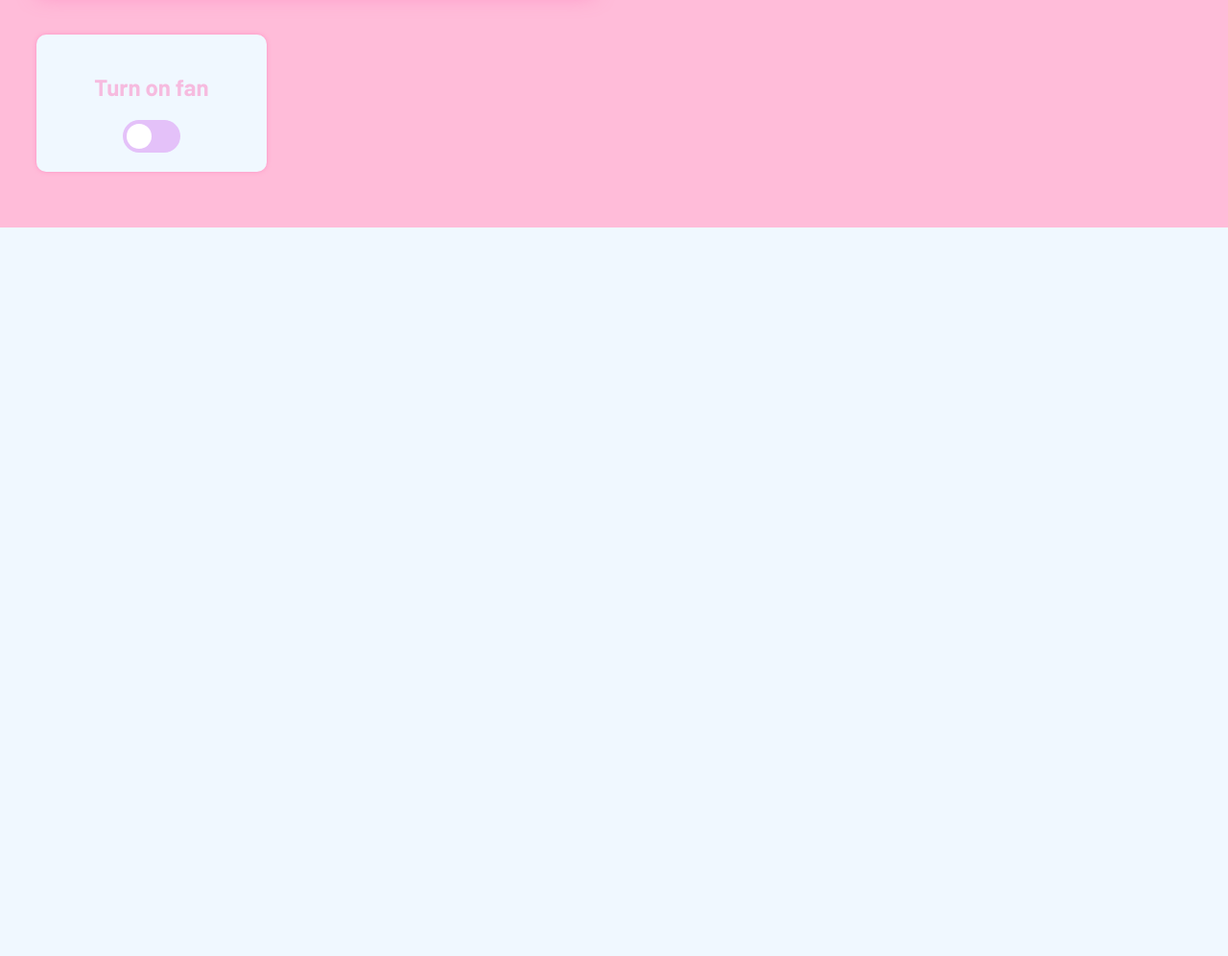
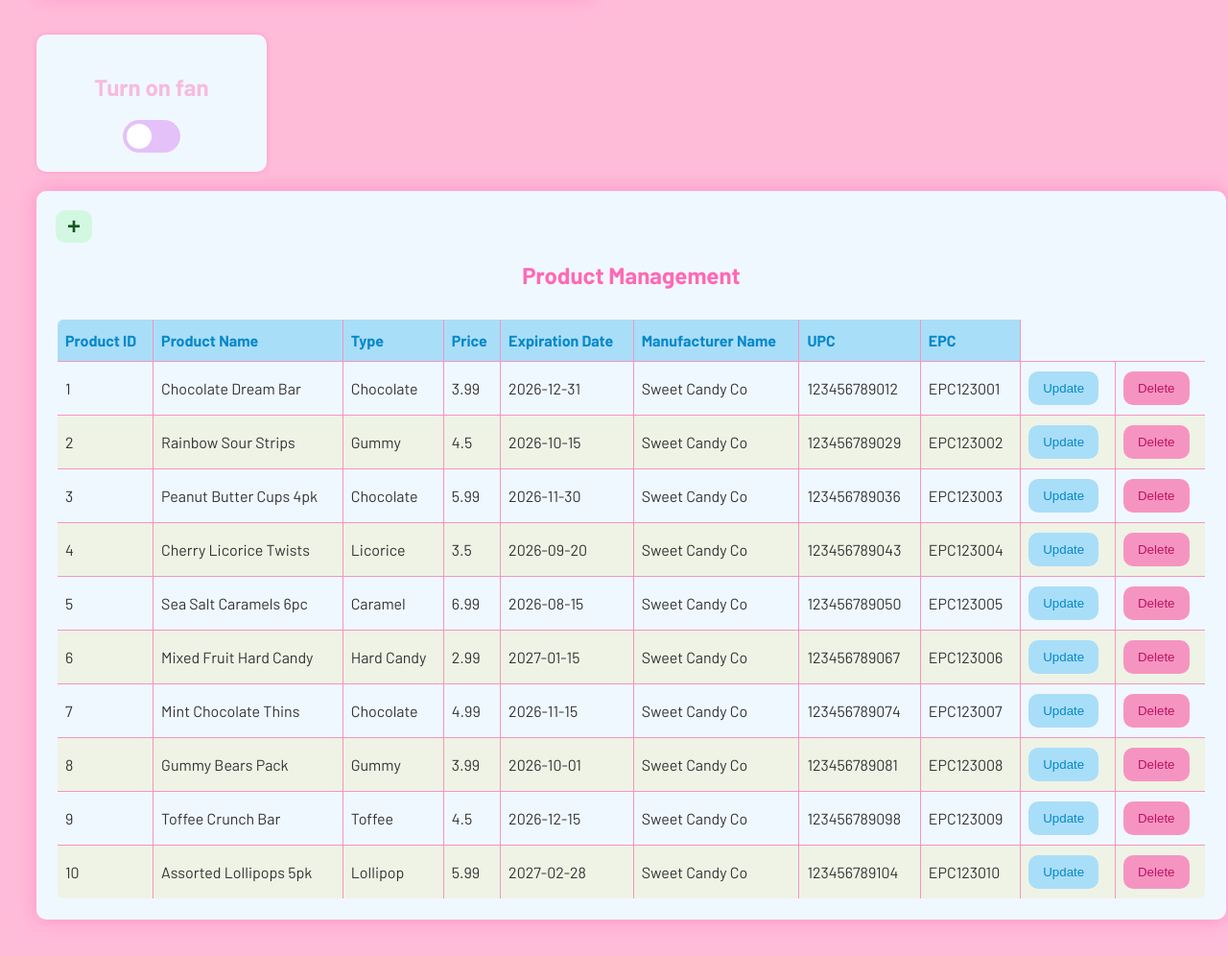
Before and after one commit to melswain/sweet-candy-co, a Flask app: page / in a window 1280 px wide. Shown: the part 563-1559 px from the top of the page at 96% size. Before the commit the page ends 800 px from the top, so only its background shows below. Run offline with Flask 3, Linux system fonts and the light colour scheme; data comes from the database, SQL or seed files in the repository; some web fonts are replaced.

Commit message:
Added product management
displays all products and styled in context
just missing CRUD features

```diff
--- a/Models/product.py
+++ b/Models/product.py
@@ -4,6 +4,7 @@ from sqlalchemy.orm import relationship
 from .database import Base, execute, fetchone, fetchall
 from types import SimpleNamespace
 from datetime import date
+
 
 class Product(Base):
     __tablename__ = 'product'
@@ -152,3 +153,13 @@ class Product(Base):
         if result is True:
             return True, "Discount applied successfully."
         return False, "Failed to apply discount."
+
+    @staticmethod
+    def get_allProducts():
+        query = "SELECT * FROM product WHERE 1;"
+        rows = fetchall(query)
+        if rows is False or rows is None:
+            return False, "Failed retrieve Products"
+        keys = ['productId','name','type','price','expirationDate','discountPercentage','manufacturerName','upc','epc']
+        product_list = [SimpleNamespace(**{k: row[i] for i,k in enumerate(keys)}) for row in rows]
+        return product_list
--- a/app.py
+++ b/app.py
@@ -14,6 +14,8 @@ from Controllers.product_controller import getProductWithUpc, getProductWithEpc
 from Controllers.inventory_controller import removeInventory
 from Services.fan_service import turnOnFan
 from Services.fan_service import turnOffFan
+
+from Models.product import Product
 
 # from Services.email_service import sendEmail
 # from Services.email_service import readEmail
@@ -93,7 +95,11 @@ def index():
         'humidity': sensor_data['Frig2']['humidity'] or 'N/A'
         }
     ]
-    return render_template('index.html', fridges=fridge_data)
+
+    products = Product.get_allProducts()
+    print(products)
+
+    return render_template('index.html', fridges=fridge_data,products=products)
 
 @app.route('/add', methods=['POST'])
 def add():
--- a/candystore.sql
+++ b/candystore.sql
@@ -326,7 +326,7 @@ ALTER TABLE `cart_item`
 --
 -- Constraints for table `environment_reading`
 --
-ALTER TABLE `environment-reading`
+ALTER TABLE `environment_reading`
   ADD CONSTRAINT `environmentreading_ibfk_1` FOREIGN KEY (`locationId`) REFERENCES `store_location` (`locationId`);
 
 --
--- a/static/style.css
+++ b/static/style.css
@@ -218,3 +218,116 @@ input:checked + .slider {
 input:checked + .slider:before {
   transform: translateX(26px);
 }
+
+/* -------------------------------------- */
+/* Product Management Table Styles        */
+/* -------------------------------------- */
+
+/* Container styling to match the fridge and form containers */
+.productManagement-container {
+    background: aliceblue;
+    padding: 20px;
+    width: 100%;
+    /* Use a larger max-width to accommodate more table columns */
+    max-width: 1200px;
+    margin-top: 20px;
+    border-radius: 10px;
+    /* Uses the pink glow for consistency */
+    box-shadow: 0 0 20px rgba(255, 105, 180, 0.5);
+    font-family: 'Barlow', sans-serif;
+
+    /** to Center  */
+    /* width: 50%;
+    margin: 0 auto; */
+
+}
+
+/* Style for the table title */
+.productManagement-container h2 {
+    /* Uses the theme color for h2 */
+    color: #ff69b4;
+    text-align: center;
+    margin-bottom: 20px;
+    /* Padding to separate the title from the table */
+    padding-bottom: 10px;
+}
+
+/* Base table styling */
+.productManagement-container table {
+    width: 100%;
+    border-collapse: collapse;
+    margin-top: 10px;
+    /* Use the purple for a subtle border around the entire table */
+    border: 2px solid #E4C1F9;
+    border-radius: 8px;
+    overflow: hidden; /* Ensures rounded corners apply to content */
+}
+
+/* Header (th) styling */
+.productManagement-container th {
+    /* Light blue background */
+    background-color: #A9DEF9;
+    /* Darker blue text for contrast */
+    color: #0688c9;
+    padding: 12px 8px;
+    text-align: left;
+    font-weight: bold;
+    /* Use the pink color for header/cell dividers */
+    border: 1px solid #F694C1;
+}
+
+/* Data cell (td) styling */
+.productManagement-container td {
+    padding: 10px 8px;
+    color: #333;
+    /* Pink color for cell dividers */
+    border: 1px solid #F694C1;
+    align-items: center;
+}
+
+/* Zebra striping for better readability: even rows get a light yellow tint */
+.productManagement-container tbody tr:nth-child(even) {
+    background-color: #EDE7B155; /* Light yellow with transparency */
+}
+
+/* Hover effect for a playful interaction */
+.productManagement-container tbody tr:hover {
+    background-color: #E4C1F955; /* Light purple tint on hover */
+    cursor: default;
+    transition: background-color 0.3s;
+}
+
+/* Style for the 'No products found' row */
+.productManagement-container tbody tr td[colspan] {
+    text-align: center;
+    font-style: italic;
+    padding: 20px;
+    background-color: #ffffff;
+}
+
+/* Style for the '+' add button */
+.add-btn {
+    font-weight: bold;
+    font-size: 1.5rem;
+    line-height: 1;
+    padding: 5px 12px;
+    background: #D3F8E2; /* Green for creation/success */
+    color: #155724;
+    border-color: #D3F8E2;
+}
+
+/* Specific style for the delete button */
+.delete-btn {
+    background: #F694C1; /* Pink for deletion/warning */
+    color: #bc1361;
+}
+
+.update-btn{
+  padding: 10px 15px;
+    background: #A9DEF9; /* Light Blue */
+    color: #0688c9; /* Darker Blue */
+    border: none;
+    border-radius: 10px;
+    font-weight: 500;
+    transition: background-color 0.2s, transform 0.1s;
+}
--- a/templates/index.html
+++ b/templates/index.html
@@ -11,6 +11,7 @@
   <div class="title-box">
     <h1>Sweet Candy Co.</h1>
   </div>
+
 
   {% with messages = get_flashed_messages() %}
     {% if messages %}
@@ -56,6 +57,50 @@
     </label>
   </div>
 
+   <div class="productManagement-container">
+    <table>
+      <thead>
+        <tr>
+          <button class="add-btn">+</button>
+          <h2>
+            Product Management
+          </h2>
+        </tr>
+        <tr>
+          <th>Product ID</th>
+          <th>Product Name</th>
+          <th>Type</th>
+          <th>Price</th>
+          <th>Expiration Date</th>
+          <th>Manufacturer Name</th>
+          <th>UPC</th>
+          <th>EPC</th>
+        </tr>
+      </thead>
+      <tbody>
+        {% for product in products %}
+        <tr>
+          <td>{{product.productId}}</td>
+          <td>{{product.name}}</td>
+          <td>{{product.type}}</td>
+          <td>{{product.price}}</td>
+          <td>{{product.expirationDate}}</td>
+          <td>{{product.manufacturerName}}</td>
+          <td>{{product.upc}}</td>
+          <td>{{product.epc}}</td>
+          <td><button class="update-btn">Update</button></td>
+          <td><button class="delete-btn">Delete</button></td>
+        </tr>
+        {% else %}
+        <tr>
+          <td colspan="6" style="text-align:center;">No bookings found</td>
+        </tr>
+        {% endfor %}
+      </tbody>
+    </table>
+  </div>
+
+
   <script>
     function closeNotification() {
       const notification = document.getElementById("notification");
```
